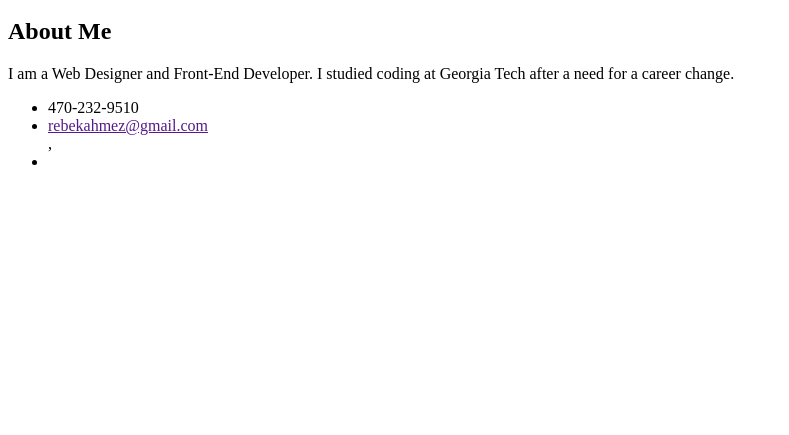
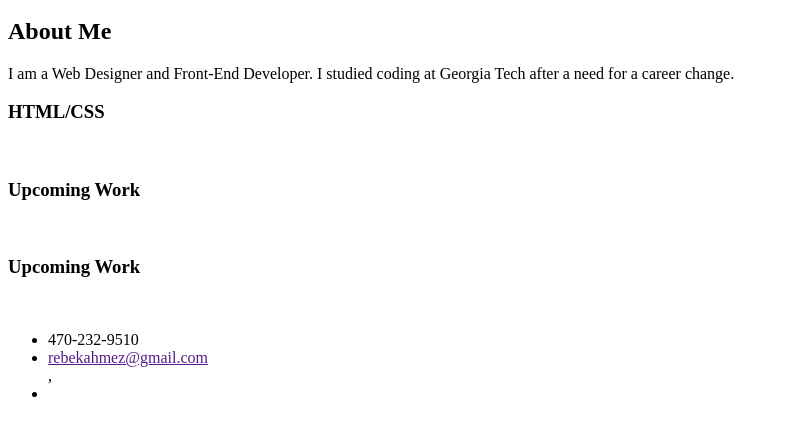
Before and after one commit to RebekahJ394/portfolio, a plain HTML site: page assets/index.html in a window 1280 px wide. Shown: the part 183-618 px from the top of the page, without its empty margins (0-789 px from the left). Drawn offline with Linux system fonts and the light colour scheme.

Commit message:
HTML Additions

```diff
--- a/assets/index.html
+++ b/assets/index.html
@@ -20,7 +20,17 @@
     <p> I am a Web Designer and Front-End Developer. I studied coding at Georgia Tech after a need for a career change. </p>
 </section>
 <section class="Work">
-
+    <section class="HTML/CSS">
+    <h3>HTML/CSS</h3>
+    <img src="">
+    </section>
+    <section class="Upcoming Work">
+    <h3>Upcoming Work</h3>
+    <img src="">
+    </section>
+    <section class="Upcoming Work">
+        <h3>Upcoming Work</h3>
+        <img src="">
 </section>
 <section class="Contact Me">
     <ul>
```
